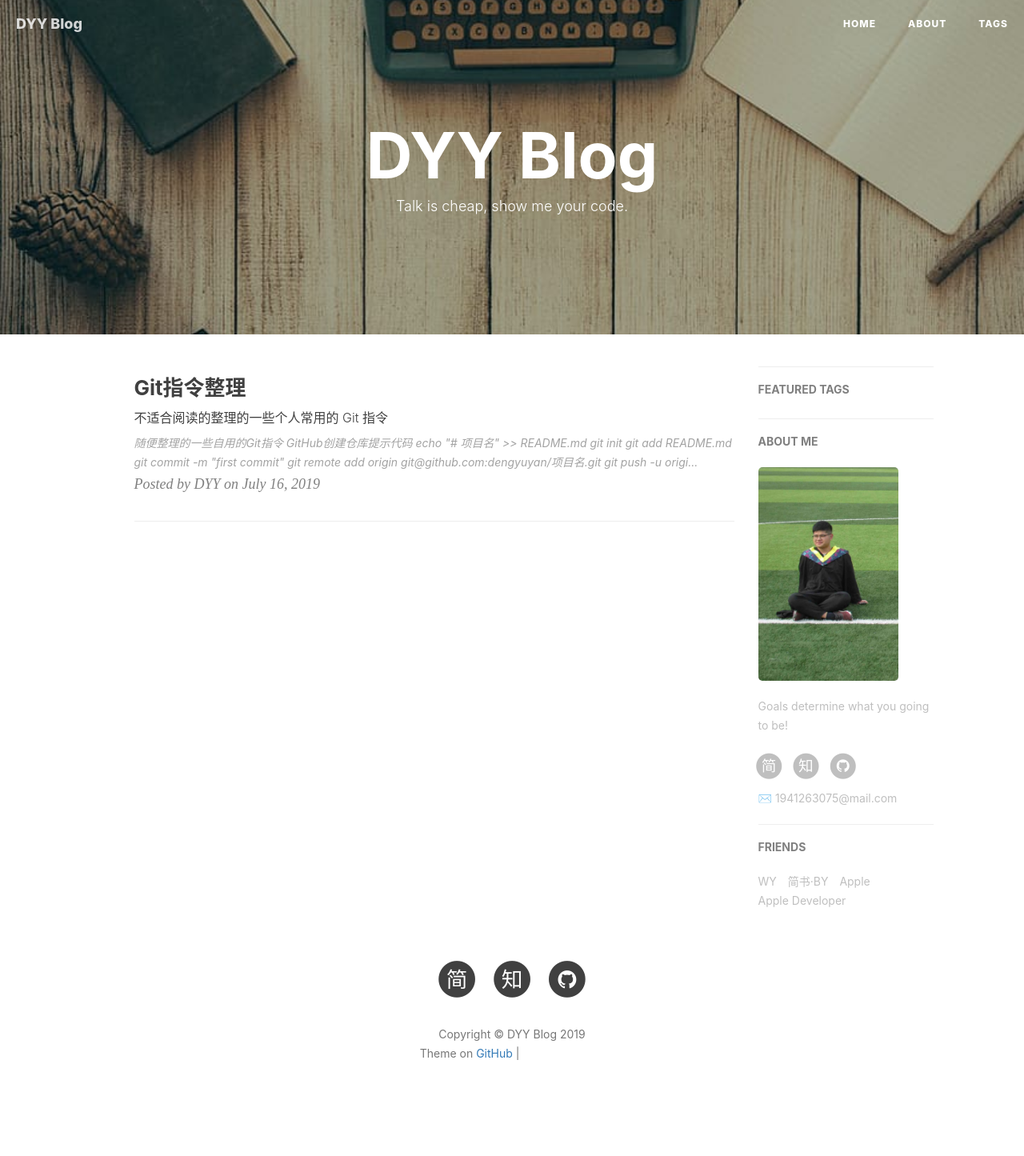
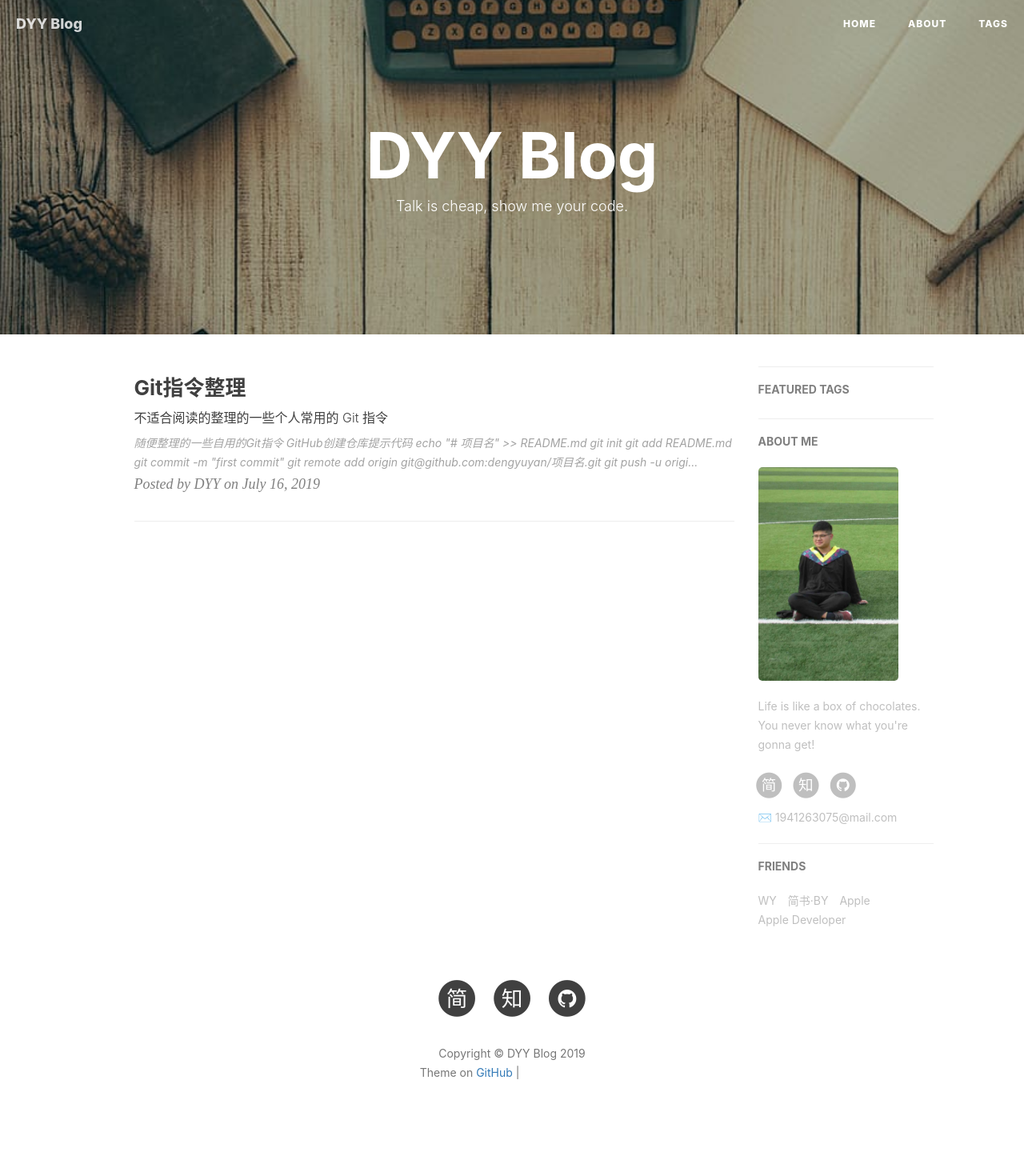
Before and after one commit to dengyuyan/dengyuyan.github.io, a Jekyll site: the page built from index.html, in a window 1280 px wide. Shown: the whole page at 80% size. Built offline with Jekyll 4.4.1, drawn with Linux system fonts in a browser that asks for light colours; nearby versions of some CDN libraries; the list of posts is cut into pages by our own code; comment, search, counter and statistics services are not loaded; before the commit the page ends 1421 px from its top, so only the background shows below that; grey boxes are pictures that could not be loaded.

Commit message:
Update _config.yml

```diff
--- a/_config.yml
+++ b/_config.yml
@@ -11,7 +11,7 @@ github_repo: "https://github.com/dengyuyan/dengyuyan.github.io.git" # you code r
 
 # Sidebar settings
 sidebar: true                           # whether or not using Sidebar.
-sidebar-about-description: "Goals determine what you going to be!"
+sidebar-about-description: "Life is like a box of chocolates. You never know what you're gonna get!"
 sidebar-avatar: /img/about_me.jpg      # use absolute URL, seeing it's used in both `/` and `/about/`
 
 
```
